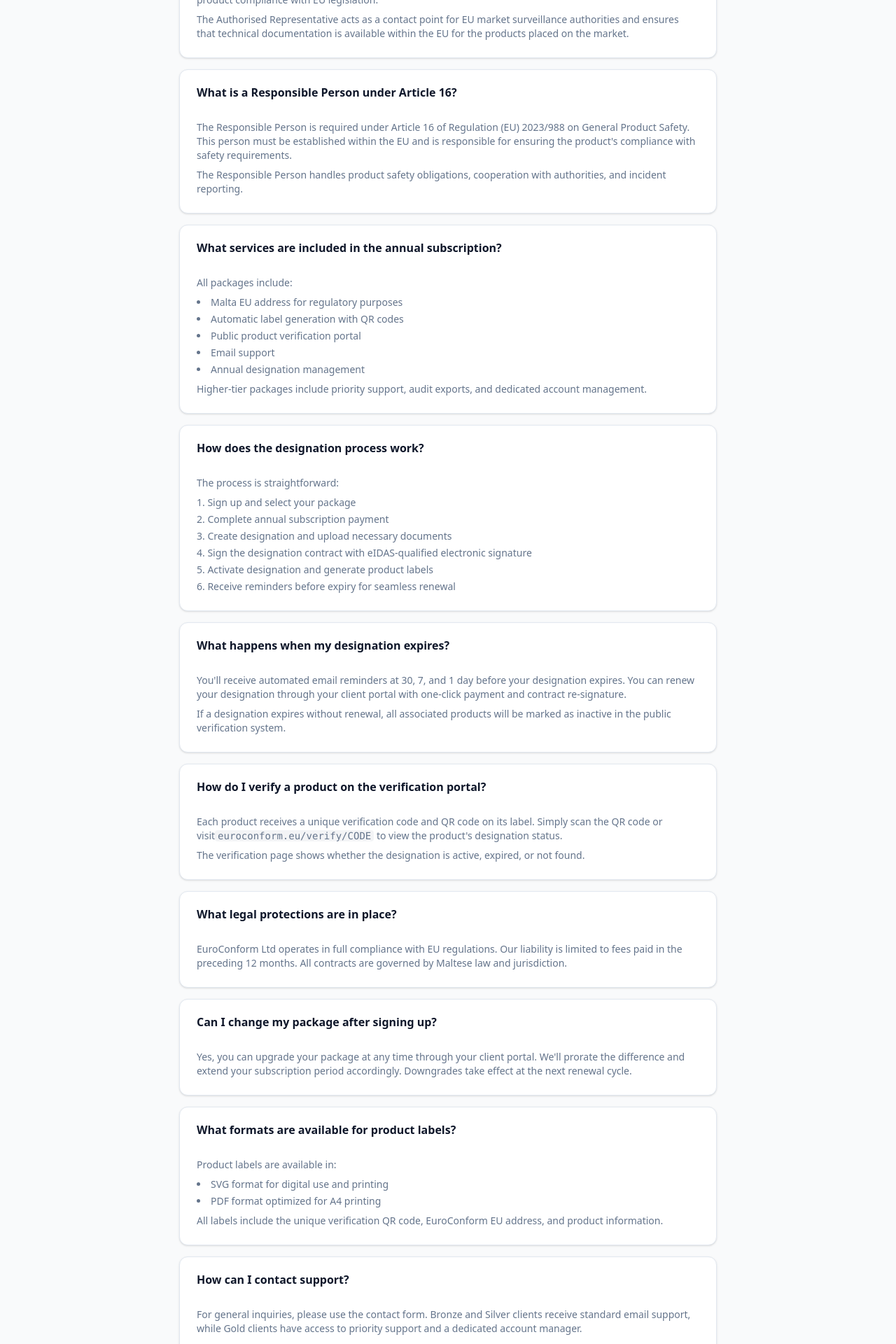
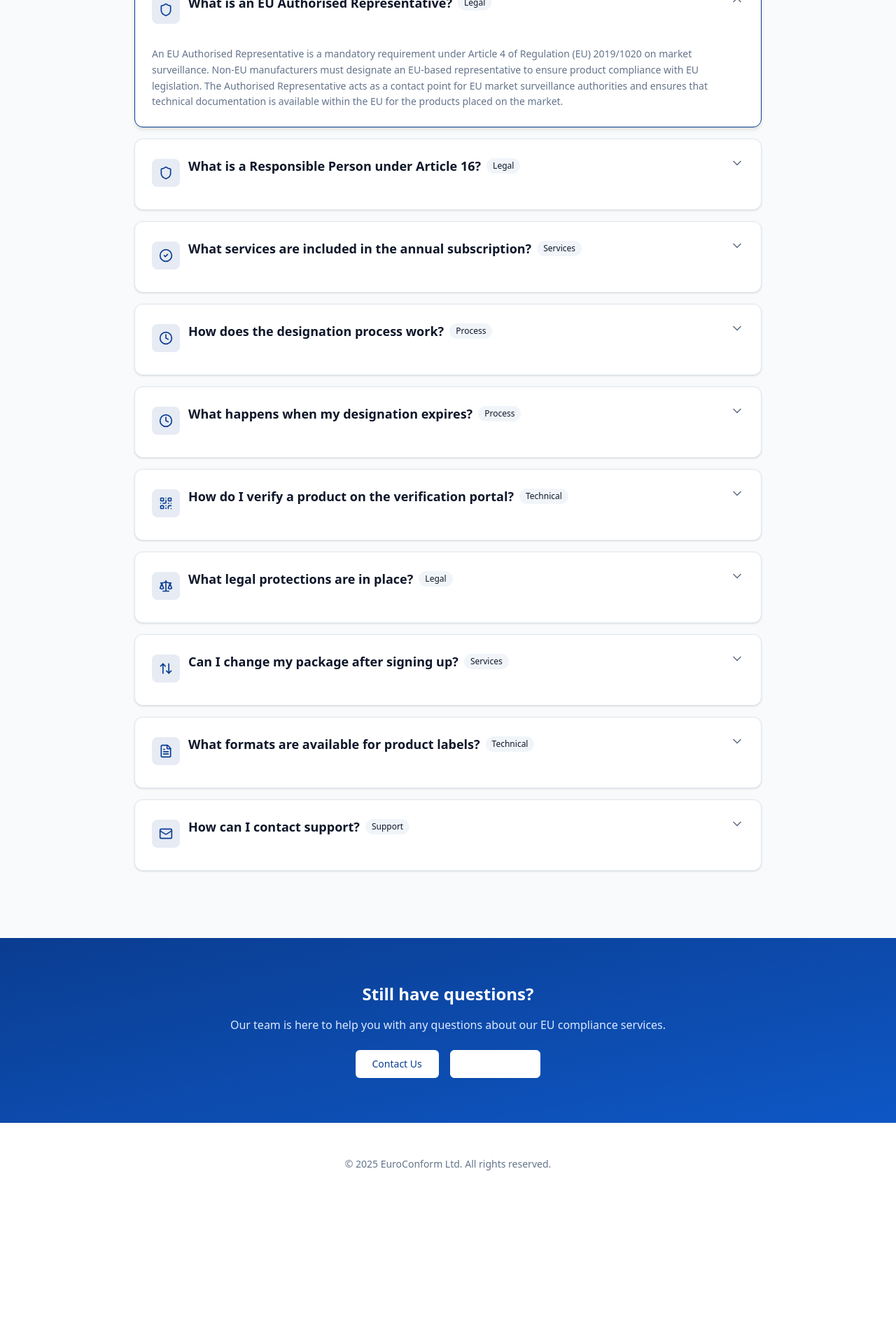
Before and after one commit to agilexplus-rv/euroconform, a Next.js app: page /faq in a window 1280 px wide. Shown: the part 560-2480 px from the top of the page at 70% size. After the commit the page ends 2281 px from the top, so only its background shows below. Built offline with nearby package versions, Linux system fonts and the light colour scheme.

Commit message:
Transform FAQ page: add interactive accordion, icons, categories, animations, and CTA section

```diff
--- a/app/faq/page.tsx
+++ b/app/faq/page.tsx
@@ -1,8 +1,103 @@
+'use client';
+
+import { useState } from 'react';
 import Link from "next/link";
 import { Card, CardContent, CardHeader, CardTitle } from "@/components/ui/card";
 import { Button } from "@/components/ui/button";
+import { Badge } from "@/components/ui/badge";
+import {
+  ChevronDown,
+  HelpCircle,
+  Shield,
+  CheckCircle2,
+  Clock,
+  QrCode,
+  Scale,
+  ArrowUpDown,
+  FileText,
+  Mail
+} from "lucide-react";
+
+const faqs = [
+  {
+    id: 1,
+    question: "What is an EU Authorised Representative?",
+    answer: "An EU Authorised Representative is a mandatory requirement under Article 4 of Regulation (EU) 2019/1020 on market surveillance. Non-EU manufacturers must designate an EU-based representative to ensure product compliance with EU legislation. The Authorised Representative acts as a contact point for EU market surveillance authorities and ensures that technical documentation is available within the EU for the products placed on the market.",
+    icon: Shield,
+    category: "Legal"
+  },
+  {
+    id: 2,
+    question: "What is a Responsible Person under Article 16?",
+    answer: "The Responsible Person is required under Article 16 of Regulation (EU) 2023/988 on General Product Safety. This person must be established within the EU and is responsible for ensuring the product's compliance with safety requirements. The Responsible Person handles product safety obligations, cooperation with authorities, and incident reporting.",
+    icon: Shield,
+    category: "Legal"
+  },
+  {
+    id: 3,
+    question: "What services are included in the annual subscription?",
+    answer: "All packages include: Malta EU address for regulatory purposes, automatic label generation with QR codes, public product verification portal, email support, and annual designation management. Higher-tier packages include priority support, audit exports, and dedicated account management.",
+    icon: CheckCircle2,
+    category: "Services"
+  },
+  {
+    id: 4,
+    question: "How does the designation process work?",
+    answer: "The process is straightforward: 1) Sign up and select your package, 2) Complete annual subscription payment, 3) Create designation and upload necessary documents, 4) Sign the designation contract with eIDAS-qualified electronic signature, 5) Activate designation and generate product labels, 6) Receive reminders before expiry for seamless renewal.",
+    icon: Clock,
+    category: "Process"
+  },
+  {
+    id: 5,
+    question: "What happens when my designation expires?",
+    answer: "You'll receive automated email reminders at 30, 7, and 1 day before your designation expires. You can renew your designation through your client portal with one-click payment and contract re-signature. If a designation expires without renewal, all associated products will be marked as inactive in the public verification system.",
+    icon: Clock,
+    category: "Process"
+  },
+  {
+    id: 6,
+    question: "How do I verify a product on the verification portal?",
+    answer: "Each product receives a unique verification code and QR code on its label. Simply scan the QR code or visit euroconform.eu/verify/CODE to view the product's designation status. The verification page shows whether the designation is active, expired, or not found.",
+    icon: QrCode,
+    category: "Technical"
+  },
+  {
+    id: 7,
+    question: "What legal protections are in place?",
+    answer: "EuroConform Ltd operates in full compliance with EU regulations. Our liability is limited to fees paid in the preceding 12 months. All contracts are governed by Maltese law and jurisdiction.",
+    icon: Scale,
+    category: "Legal"
+  },
+  {
+    id: 8,
+    question: "Can I change my package after signing up?",
+    answer: "Yes, you can upgrade your package at any time through your client portal. We'll prorate the difference and extend your subscription period accordingly. Downgrades take effect at the next renewal cycle.",
+    icon: ArrowUpDown,
+    category: "Services"
+  },
+  {
+    id: 9,
+    question: "What formats are available for product labels?",
+    answer: "Product labels are available in SVG format for digital use and printing, and PDF format optimized for A4 printing. All labels include the unique verification QR code, EuroConform EU address, and product information.",
+    icon: FileText,
+    category: "Technical"
+  },
+  {
+    id: 10,
+    question: "How can I contact support?",
+    answer: "For general inquiries, please use the contact form. Bronze and Silver clients receive standard email support, while Gold clients have access to priority support and a dedicated account manager.",
+    icon: Mail,
+    category: "Support"
+  }
+];
 
 export default function FAQPage() {
+  const [openFaq, setOpenFaq] = useState<number | null>(1);
+
+  const toggleFaq = (id: number) => {
+    setOpenFaq(openFaq === id ? null : id);
+  };
+
   return (
     <div className="flex min-h-screen flex-col">
       <header className="border-b bg-white">
@@ -25,6 +120,11 @@ export default function FAQPage() {
       <section className="py-24 bg-gradient-to-br from-[#0A3D91] to-[#0E57C5] text-white">
         <div className="container mx-auto px-4">
           <div className="mx-auto max-w-3xl text-center">
+            <div className="flex justify-center mb-6">
+              <div className="flex h-16 w-16 items-center justify-center rounded-full bg-white/20 backdrop-blur-sm">
+                <HelpCircle className="h-8 w-8" />
+              </div>
+            </div>
             <h1 className="mb-4 text-4xl font-bold tracking-tight">Frequently Asked Questions</h1>
             <p className="text-xl text-blue-100">Everything you need to know about EuroConform services</p>
           </div>
@@ -33,165 +133,73 @@ export default function FAQPage() {
 
       <section className="py-24 bg-gray-50">
         <div className="container mx-auto px-4">
-          <div className="mx-auto max-w-3xl space-y-4">
-            <Card>
-              <CardHeader>
-                <CardTitle>What is an EU Authorised Representative?</CardTitle>
-              </CardHeader>
-              <CardContent>
-                <p className="text-sm text-muted-foreground mb-2">
-                  An EU Authorised Representative is a mandatory requirement under Article 4 of Regulation (EU) 2019/1020 on market surveillance.
-                  Non-EU manufacturers must designate an EU-based representative to ensure product compliance with EU legislation.
-                </p>
-                <p className="text-sm text-muted-foreground">
-                  The Authorised Representative acts as a contact point for EU market surveillance authorities and ensures that technical documentation
-                  is available within the EU for the products placed on the market.
-                </p>
-              </CardContent>
-            </Card>
+          <div className="mx-auto max-w-4xl space-y-4">
+            {faqs.map((faq) => {
+              const Icon = faq.icon;
+              const isOpen = openFaq === faq.id;
 
-            <Card>
-              <CardHeader>
-                <CardTitle>What is a Responsible Person under Article 16?</CardTitle>
-              </CardHeader>
-              <CardContent>
-                <p className="text-sm text-muted-foreground mb-2">
-                  The Responsible Person is required under Article 16 of Regulation (EU) 2023/988 on General Product Safety.
-                  This person must be established within the EU and is responsible for ensuring the product&apos;s compliance with safety requirements.
-                </p>
-                <p className="text-sm text-muted-foreground">
-                  The Responsible Person handles product safety obligations, cooperation with authorities, and incident reporting.
-                </p>
-              </CardContent>
-            </Card>
+              return (
+                <Card
+                  key={faq.id}
+                  className={`transition-all duration-300 hover:shadow-lg ${
+                    isOpen ? 'border-primary shadow-md' : ''
+                  }`}
+                >
+                  <CardHeader
+                    className="cursor-pointer"
+                    onClick={() => toggleFaq(faq.id)}
+                  >
+                    <div className="flex items-start justify-between gap-4">
+                      <div className="flex items-start gap-3 flex-1">
+                        <div className="flex h-10 w-10 items-center justify-center rounded-lg bg-primary/10 text-primary flex-shrink-0 mt-1">
+                          <Icon className="h-5 w-5" />
+                        </div>
+                        <div className="flex-1">
+                          <div className="flex items-center gap-2 mb-1">
+                            <CardTitle className="text-lg">{faq.question}</CardTitle>
+                            <Badge variant="secondary" className="text-xs">
+                              {faq.category}
+                            </Badge>
+                          </div>
+                        </div>
+                      </div>
+                      <ChevronDown
+                        className={`h-5 w-5 text-muted-foreground transition-transform duration-300 flex-shrink-0 ${
+                          isOpen ? 'rotate-180' : ''
+                        }`}
+                      />
+                    </div>
+                  </CardHeader>
+                  {isOpen && (
+                    <CardContent className="pt-0 animate-in fade-in-50 duration-300">
+                      <p className="text-sm text-muted-foreground leading-relaxed">
+                        {faq.answer}
+                      </p>
+                    </CardContent>
+                  )}
+                </Card>
+              );
+            })}
+          </div>
+        </div>
+      </section>
 
-            <Card>
-              <CardHeader>
-                <CardTitle>What services are included in the annual subscription?</CardTitle>
-              </CardHeader>
-              <CardContent>
-                <p className="text-sm text-muted-foreground mb-2">
-                  All packages include:
-                </p>
-                <ul className="text-sm text-muted-foreground list-disc list-inside space-y-1 mb-2">
-                  <li>Malta EU address for regulatory purposes</li>
-                  <li>Automatic label generation with QR codes</li>
-                  <li>Public product verification portal</li>
-                  <li>Email support</li>
-                  <li>Annual designation management</li>
-                </ul>
-                <p className="text-sm text-muted-foreground">
-                  Higher-tier packages include priority support, audit exports, and dedicated account management.
-                </p>
-              </CardContent>
-            </Card>
-
-            <Card>
-              <CardHeader>
-                <CardTitle>How does the designation process work?</CardTitle>
-              </CardHeader>
-              <CardContent>
-                <p className="text-sm text-muted-foreground mb-2">
-                  The process is straightforward:
-                </p>
-                <ol className="text-sm text-muted-foreground list-decimal list-inside space-y-1">
-                  <li>Sign up and select your package</li>
-                  <li>Complete annual subscription payment</li>
-                  <li>Create designation and upload necessary documents</li>
-                  <li>Sign the designation contract with eIDAS-qualified electronic signature</li>
-                  <li>Activate designation and generate product labels</li>
-                  <li>Receive reminders before expiry for seamless renewal</li>
-                </ol>
-              </CardContent>
-            </Card>
-
-            <Card>
-              <CardHeader>
-                <CardTitle>What happens when my designation expires?</CardTitle>
-              </CardHeader>
-              <CardContent>
-                <p className="text-sm text-muted-foreground mb-2">
-                  You&apos;ll receive automated email reminders at 30, 7, and 1 day before your designation expires.
-                  You can renew your designation through your client portal with one-click payment and contract re-signature.
-                </p>
-                <p className="text-sm text-muted-foreground">
-                  If a designation expires without renewal, all associated products will be marked as inactive in the public verification system.
-                </p>
-              </CardContent>
-            </Card>
-
-            <Card>
-              <CardHeader>
-                <CardTitle>How do I verify a product on the verification portal?</CardTitle>
-              </CardHeader>
-              <CardContent>
-                <p className="text-sm text-muted-foreground mb-2">
-                  Each product receives a unique verification code and QR code on its label. Simply scan the QR code or visit
-                  <code className="bg-gray-100 px-1 rounded">euroconform.eu/verify/CODE</code> to view the product&apos;s designation status.
-                </p>
-                <p className="text-sm text-muted-foreground">
-                  The verification page shows whether the designation is active, expired, or not found.
-                </p>
-              </CardContent>
-            </Card>
-
-            <Card>
-              <CardHeader>
-                <CardTitle>What legal protections are in place?</CardTitle>
-              </CardHeader>
-              <CardContent>
-                <p className="text-sm text-muted-foreground">
-                  EuroConform Ltd operates in full compliance with EU regulations. Our liability is limited to fees paid in the preceding 12 months. All contracts are governed by Maltese law and jurisdiction.
-                </p>
-              </CardContent>
-            </Card>
-
-            <Card>
-              <CardHeader>
-                <CardTitle>Can I change my package after signing up?</CardTitle>
-              </CardHeader>
-              <CardContent>
-                <p className="text-sm text-muted-foreground">
-                  Yes, you can upgrade your package at any time through your client portal.
-                  We&apos;ll prorate the difference and extend your subscription period accordingly.
-                  Downgrades take effect at the next renewal cycle.
-                </p>
-              </CardContent>
-            </Card>
-
-            <Card>
-              <CardHeader>
-                <CardTitle>What formats are available for product labels?</CardTitle>
-              </CardHeader>
-              <CardContent>
-                <p className="text-sm text-muted-foreground mb-2">
-                  Product labels are available in:
-                </p>
-                <ul className="text-sm text-muted-foreground list-disc list-inside space-y-1">
-                  <li>SVG format for digital use and printing</li>
-                  <li>PDF format optimized for A4 printing</li>
-                </ul>
-                <p className="text-sm text-muted-foreground mt-2">
-                  All labels include the unique verification QR code, EuroConform EU address, and product information.
-                </p>
-              </CardContent>
-            </Card>
-
-            <Card>
-              <CardHeader>
-                <CardTitle>How can I contact support?</CardTitle>
-              </CardHeader>
-              <CardContent>
-                <p className="text-sm text-muted-foreground mb-2">
-                  For general inquiries, please use the contact form.
-                  Bronze and Silver clients receive standard email support, while Gold clients have access to priority support
-                  and a dedicated account manager.
-                </p>
-                <div className="mt-4">
-                  <Button asChild><Link href="/#contact">Contact Us</Link></Button>
-                </div>
-              </CardContent>
-            </Card>
+      {/* CTA Section */}
+      <section className="py-16 bg-gradient-to-br from-[#0A3D91] to-[#0E57C5] text-white">
+        <div className="container mx-auto px-4">
+          <div className="mx-auto max-w-2xl text-center">
+            <h2 className="text-2xl font-bold mb-4">Still have questions?</h2>
+            <p className="text-blue-100 mb-6">
+              Our team is here to help you with any questions about our EU compliance services.
+            </p>
+            <div className="flex flex-col sm:flex-row gap-4 justify-center">
+              <Button asChild size="lg" className="bg-white text-primary hover:bg-gray-100">
+                <Link href="/#contact">Contact Us</Link>
+              </Button>
+              <Button asChild size="lg" variant="outline" className="border-white text-white hover:bg-white/10">
+                <Link href="/#pricing">View Pricing</Link>
+              </Button>
+            </div>
           </div>
         </div>
       </section>
```
